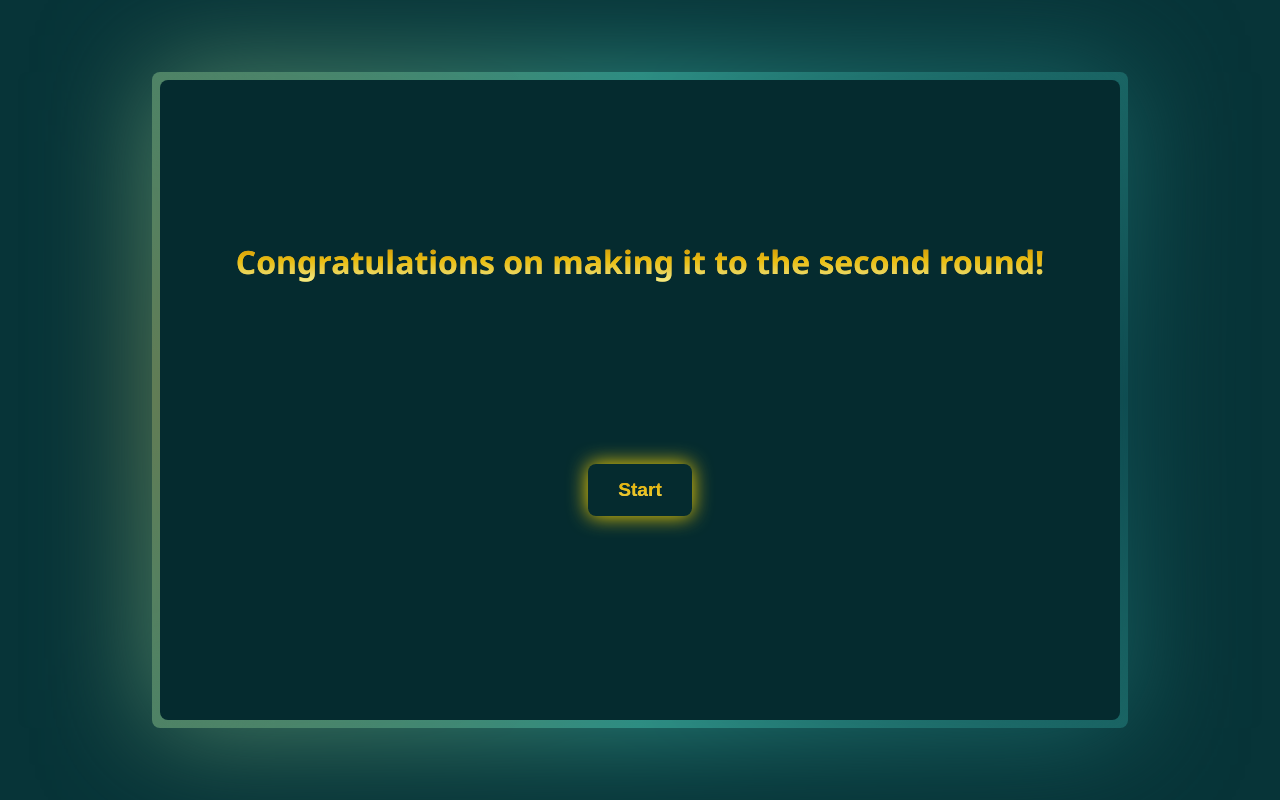
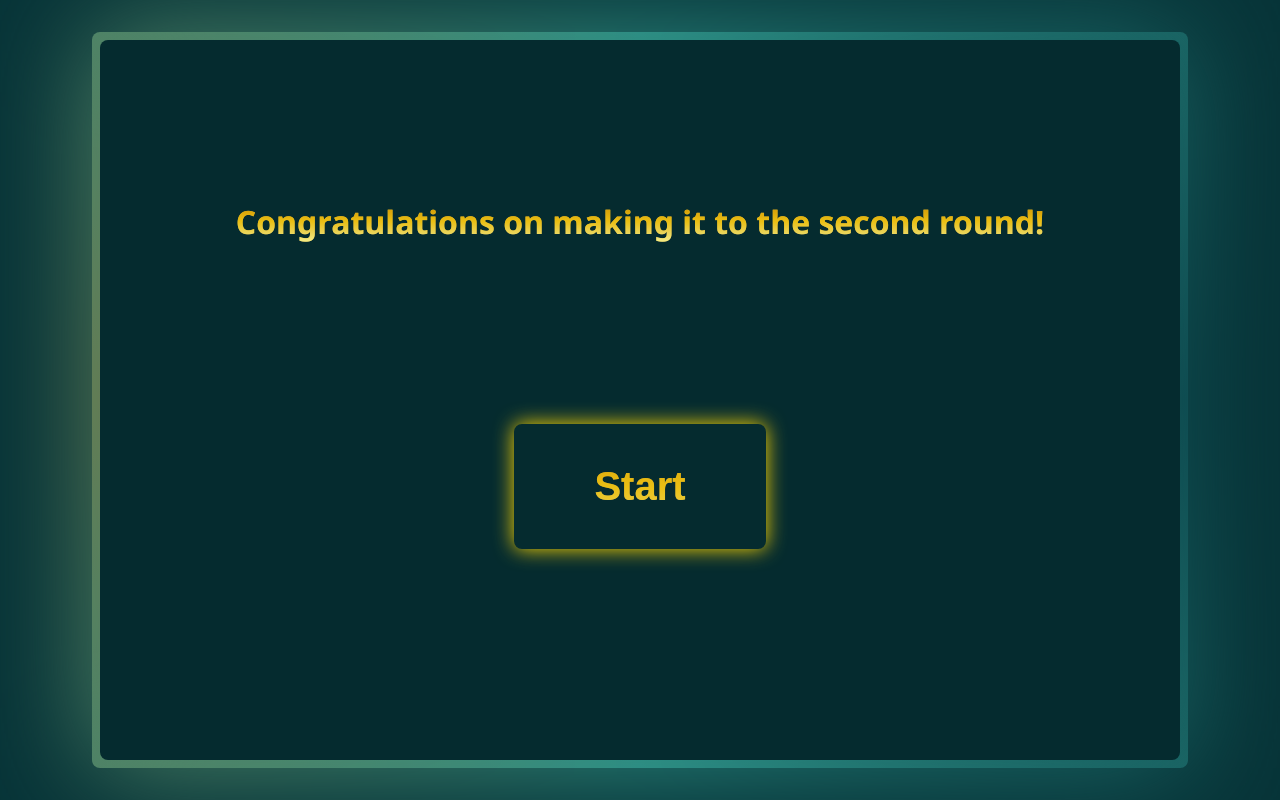
Before and after one commit to TUGMOS/Tugmos22ROUND2, a plain HTML site: page index.html in a window 1280 px wide. Drawn offline with Linux system fonts and the light colour scheme; no server answers.

Commit message:
Update main.css

```diff
--- a/main.css
+++ b/main.css
@@ -93,7 +93,7 @@ body {
 
 .card {
   text-align: center;
-  height: 80vh;
+  height: 90vh;
   aspect-ratio: 1.5 / 1;
   background: var(--clr-1);
   border-radius: 0.5rem;
@@ -161,6 +161,7 @@ body {
 
   margin-top: 20vh ;
   padding: 15px 30px;
+
   background: linear-gradient(90deg, gold, orange);
   border: none;
   color: black;
@@ -170,7 +171,7 @@ body {
   box-shadow: 0 0 20px gold;
   animation: pulse 1.5s infinite;background: gold;
   border: none;
-  padding: 15px 30px;
+  padding: 40px 80px;
   font-size: 1.2em;
   cursor: pointer;
   border-radius: 8px;
@@ -179,6 +180,7 @@ body {
   -webkit-background-clip: text;
   background-clip: text;
   color: transparent;
+  font-size: 40px;
 }
 
 #start-btn:hover {
```
